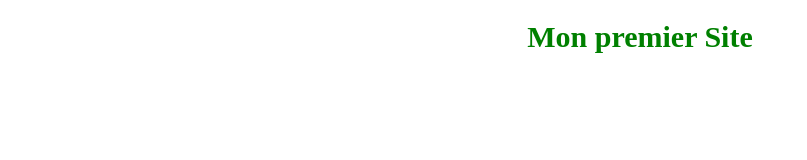
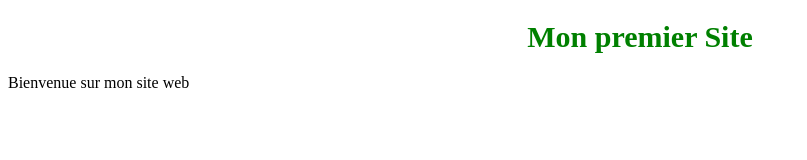
Before and after one commit to gitamadoudiene/Premier_projet_git, a plain HTML site: page index.html in a window 1280 px wide. Shown: the whole page, without its empty margins (0-807 px from the left). Drawn offline with Linux system fonts and the light colour scheme.

Commit message:
Fourth commit

```diff
--- a/index.html
+++ b/index.html
@@ -12,6 +12,9 @@
     <h1>
         Mon premier Site
     </h1>
+    <p>
+        Bienvenue sur mon site web
+    </p>
 
 </body>
 
```
